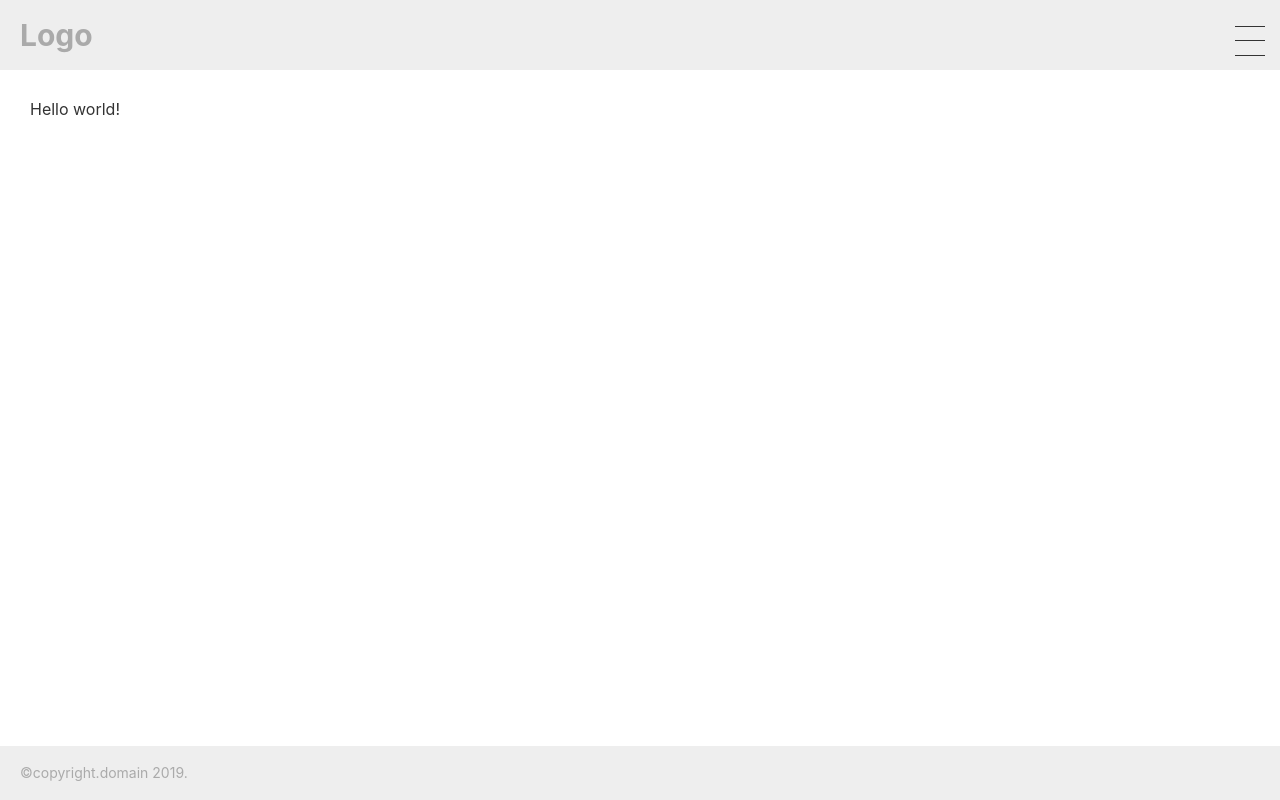
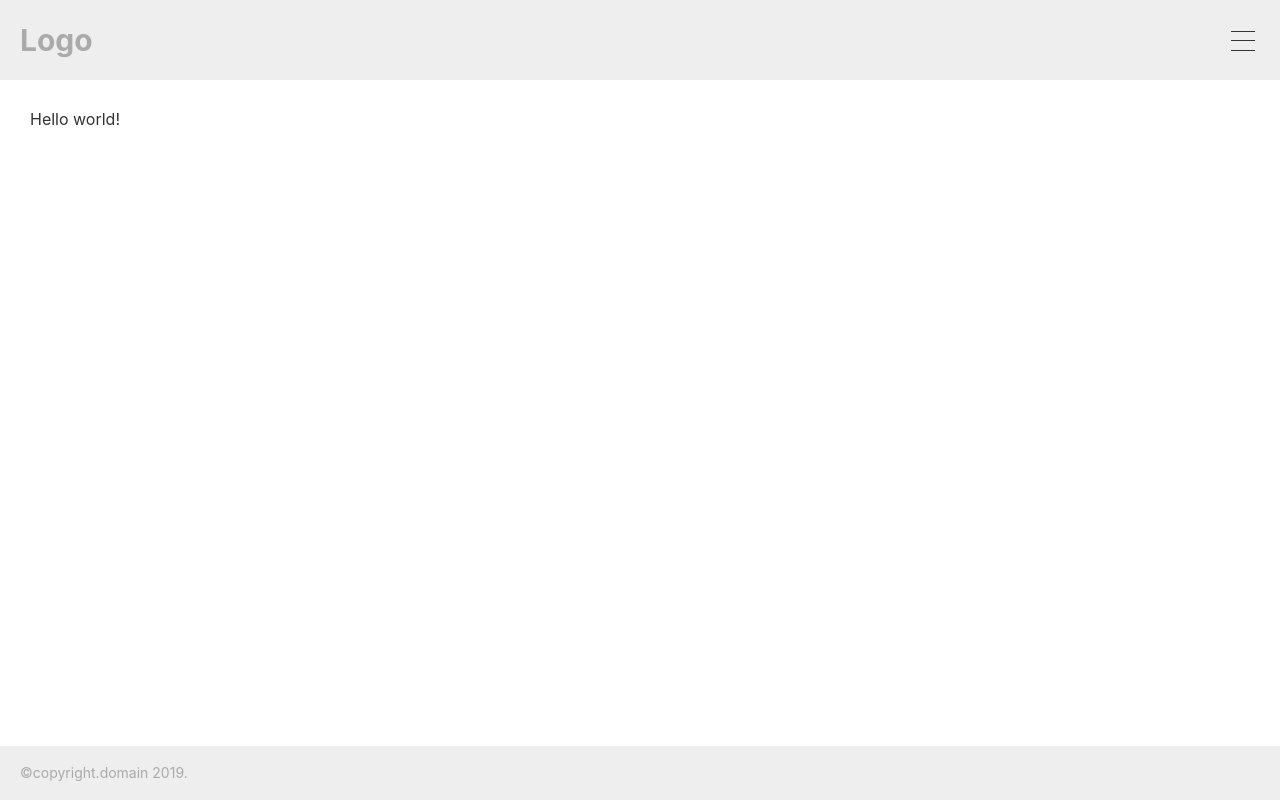
Before and after one commit to AkifumiSato/gatsby-my-starter, a Gatsby site: page / in a window 1280 px wide. Built offline with nearby package versions, Linux system fonts and the light colour scheme; Gatsby itself is replaced by a stand-in of ours.

Commit message:
layout 調整

```diff
--- a/src/components/atoms/Hamburger/index.tsx
+++ b/src/components/atoms/Hamburger/index.tsx
@@ -25,13 +25,13 @@ interface IThreeLine {
 const ThreeLine = styled.div`
   height: ${ ({ side }: IThreeLine) => side - 1 }px;
   position: relative;
-  width: ${ ({ side }: IThreeLine) => side }px;
+  width: ${ ({ side }: IThreeLine) => side * 1.2 }px;
   & > span {
     background-color: #333;
     content: '';
     display: block;
     height: 1px;
-    width: ${ ({ side }: IThreeLine) => side }px;
+    width: ${ ({ side }: IThreeLine) => side * 1.2 }px;
     position: absolute;
     top: 0;
     &:nth-child(2){
@@ -59,7 +59,7 @@ const ThreeLine = styled.div`
     }
 `
 
-const Hamburger: React.FC<IButton> = ({ open = false, side = 30 }) => (
+const Hamburger: React.FC<IButton> = ({ open = false, side = 20 }) => (
   <Wrapper side={ side }>
     <ThreeLine open={ open } side={ side }>
       <span />
--- a/src/components/organisms/Header/index.tsx
+++ b/src/components/organisms/Header/index.tsx
@@ -2,15 +2,18 @@ import * as React from 'react'
 import styled from 'styled-components'
 import Hamburger from '../../atoms/Hamburger'
 
+interface IHeader {
+  height: number
+}
+
 const Wrapper = styled.header`
+  align-items: center;
   background-color: #eee;
-  padding: 20px;
+  display: flex;
+  height: ${ ({ height }: IHeader) => height }px;
+  justify-content: space-between;
+  padding: 0 20px;
   position: relative;
-`
-
-const HamburgerWrapper = styled.div`
-  position: absolute;
-  right: 10px;
 `
 
 const Logo = styled.div`
@@ -20,12 +23,10 @@ const Logo = styled.div`
   line-height: 1;
 `
 
-const Header = () => (
-  <Wrapper>
-    <HamburgerWrapper>
-      <Hamburger />
-    </HamburgerWrapper>
+const Header: React.FC<IHeader> = ({ height }) => (
+  <Wrapper height={ height }>
     <Logo>Logo</Logo>
+    <Hamburger />
   </Wrapper>
 )
 
--- a/src/components/templates/BasicLayout/index.tsx
+++ b/src/components/templates/BasicLayout/index.tsx
@@ -5,14 +5,14 @@ import Header from '../../organisms/Header'
 import Footer from '../../organisms/Footer'
 
 const Contents = styled.div`
-  min-height: calc(100vh - 70px - 54px);
+  min-height: calc(100vh - 80px - 54px);
   position: relative;
 `
 
 const BasicLayout: React.FC = ({ children }) => (
   <>
     <GlobalStyles />
-    <Header />
+    <Header height={ 80 } />
     <Contents>
       { children }
     </Contents>
```
